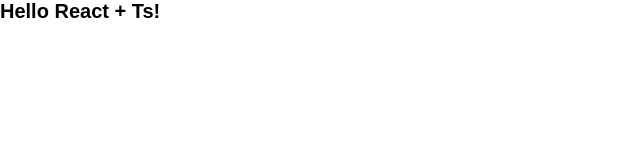
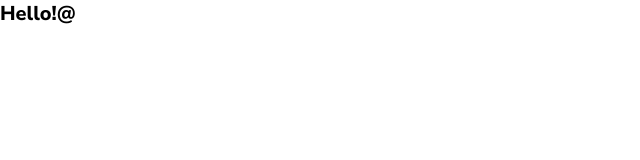
Before and after one commit to Ruffyi/REST-Countriest-TS, a React (Create React App) app: page / in a window 1280 px wide. Shown: the top 160 px of the page, without its empty margins (0-640 px from the left). Built offline with nearby package versions, Linux system fonts and the light colour scheme.

Commit message:
Init BrowserRouter with routing

```diff
--- a/public/index.html
+++ b/public/index.html
@@ -23,6 +23,10 @@
 		/>
 		<link rel="preconnect" href="https://fonts.googleapis.com" />
 		<link rel="preconnect" href="https://fonts.gstatic.com" crossorigin />
+		<link
+			href="https://fonts.googleapis.com/css2?family=Nunito+Sans:wght@300;600;800&display=swap"
+			rel="stylesheet"
+		/>
 		<!--
       Notice the use of %PUBLIC_URL% in the tags above.
       It will be replaced with the URL of the `public` folder during the build.
--- a/src/App.tsx
+++ b/src/App.tsx
@@ -1,5 +1,11 @@
+import Routing from './pages/Routing';
+
 const App = () => {
-	return <h1>Hello React + Ts!</h1>;
+	return (
+		<main>
+			<Routing />
+		</main>
+	);
 };
 
 export default App;
--- a/src/index.tsx
+++ b/src/index.tsx
@@ -2,4 +2,11 @@ import ReactDOM from 'react-dom';
 import App from './App';
 import './styles/styles.scss';
 
-ReactDOM.render(<App />, document.getElementById('root'));
+import { BrowserRouter as Router } from 'react-router-dom';
+
+ReactDOM.render(
+	<Router>
+		<App />
+	</Router>,
+	document.getElementById('root')
+);
--- /dev/null
+++ b/src/pages/Routing.tsx
@@ -0,0 +1,11 @@
+import { Route, Routes } from 'react-router';
+
+const Routing = () => {
+	return (
+		<Routes>
+			<Route path='/' element={<h1>Hello!@</h1>} />
+		</Routes>
+	);
+};
+
+export default Routing;
```
